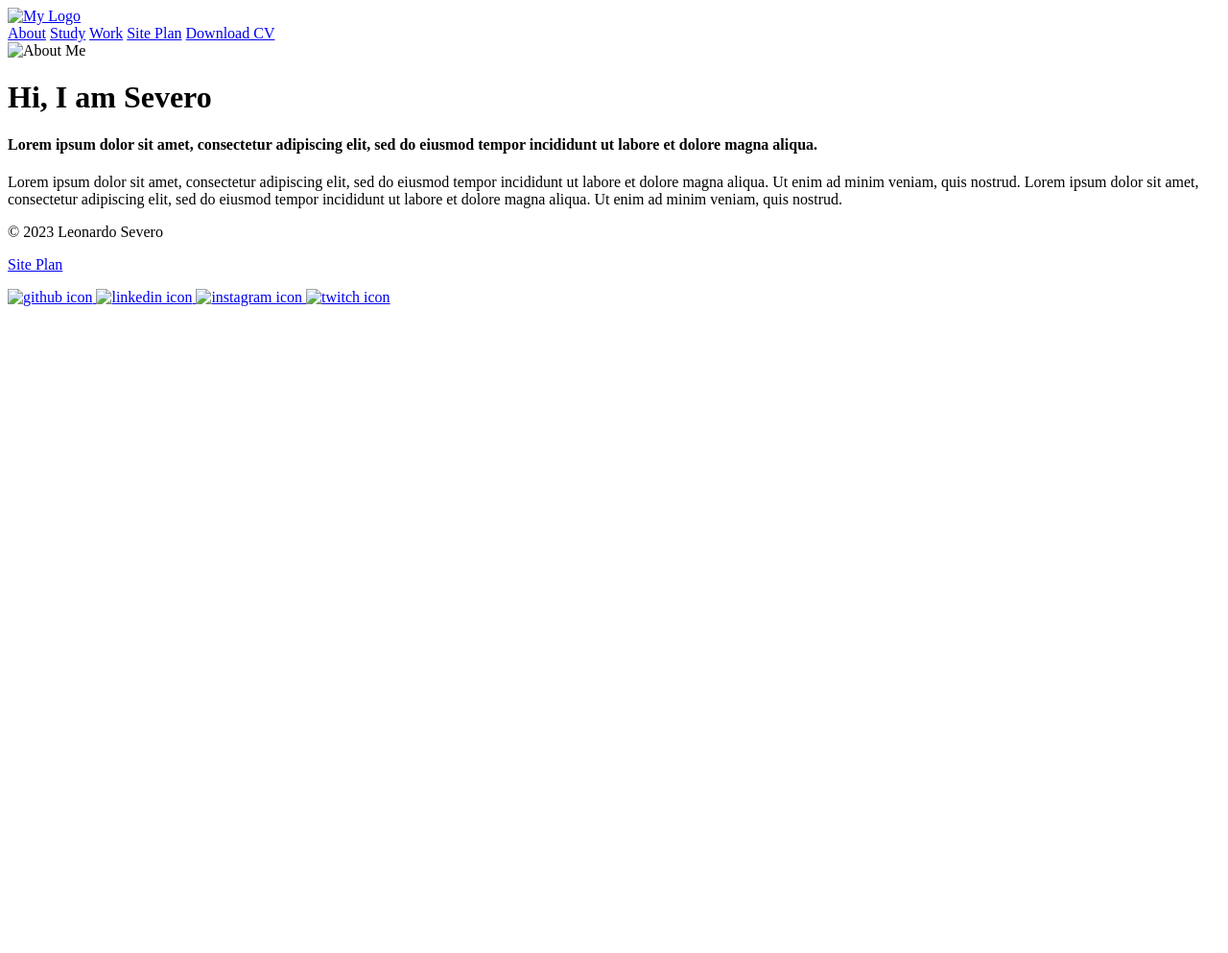
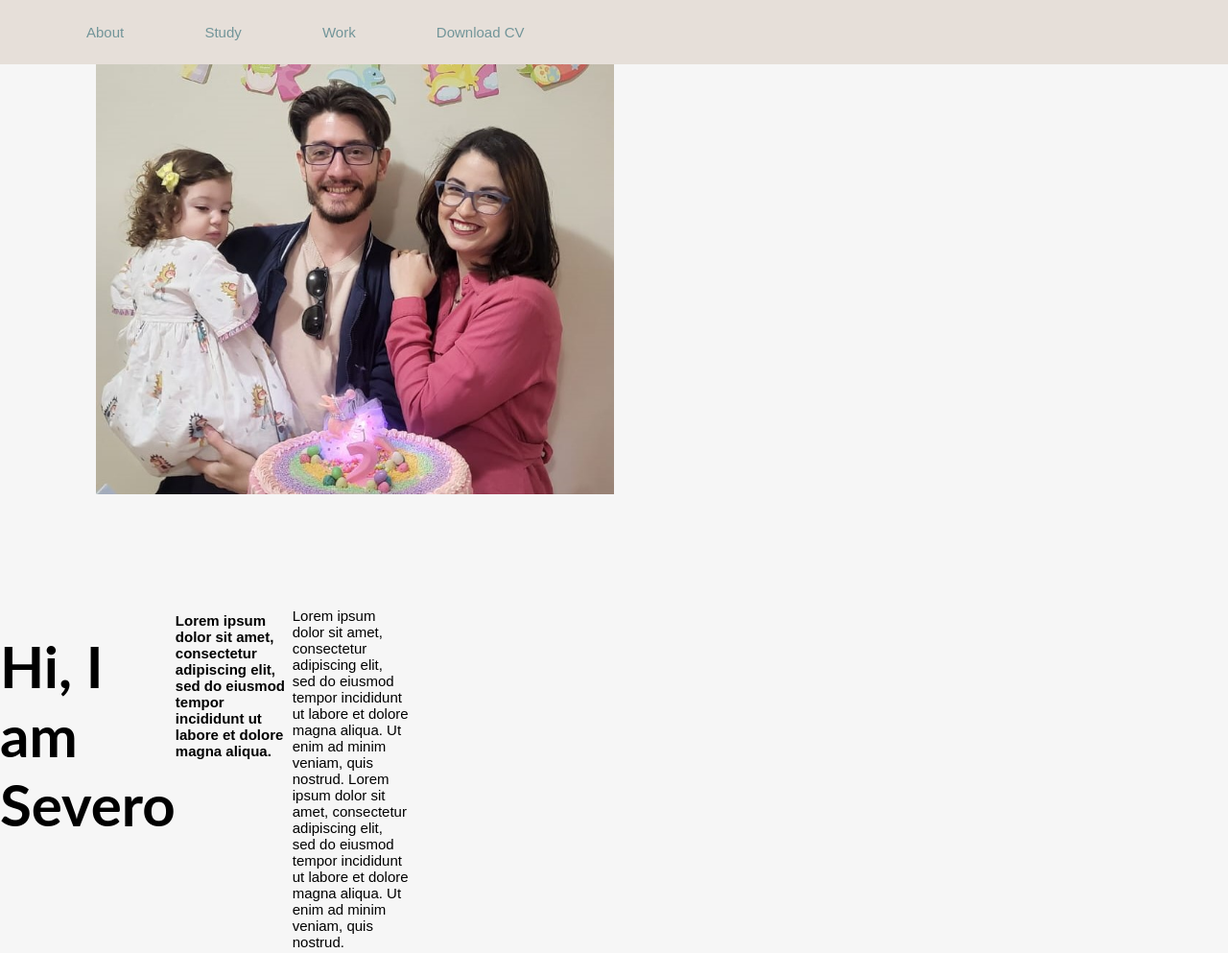
Before and after one commit to severoleonardo/WDD-130, a plain HTML site: page my_portfilio_project/index.html in a window 1280 px wide. Shown: the top 993 px of the page at 96% size. Before the commit the page ends 800 px from the top, so only its background shows below. Drawn offline with Linux system fonts and the light colour scheme.

Commit message:
portfolio html and css added

```diff
--- a/my_portfilio_project/index.html
+++ b/my_portfilio_project/index.html
@@ -4,28 +4,31 @@
     <meta charset="UTF-8">
     <meta name="viewport" content="width=device-width, initial-scale=1.0">
     <title>Personal Website | About</title>
+    <link rel="stylesheet" href="styles/style.css">
 </head>
 <body>
    <div id="content">
     <header>
-        <a id="logo" href="index.html">
-            <img class="logo" src="#" alt="My Logo">
-        </a>
+        <!-- <a id="logo_link" href="index.html">
+            <img class="logo" src="" alt="My Logo">
+        </a> -->
         <nav>
             <a href="index.html">About</a>
             <a href="study.html">Study</a>
             <a href="work.html">Work</a>
-            <a href="site-plan.html">Site Plan</a>
             <a href="#">Download CV</a>
         </nav>
     </header>
     <div id="hero">
-    <img id="hero-img" src="#" alt="About Me">
+        <div id="hero-box">
+            <img id="hero-img" src="images/Site images/aboutme.jpeg" alt="About Me">
+        </div>
     </div>
     <main class="bio">
         <h1 id="about-me">Hi, I am Severo</h1>
         <h4>Lorem ipsum dolor sit amet, consectetur adipiscing elit, sed do eiusmod tempor incididunt ut labore et dolore magna aliqua.</h4>
         <p>Lorem ipsum dolor sit amet, consectetur adipiscing elit, sed do eiusmod tempor incididunt ut labore et dolore magna aliqua. Ut enim ad minim veniam, quis nostrud. Lorem ipsum dolor sit amet, consectetur adipiscing elit, sed do eiusmod tempor incididunt ut labore et dolore magna aliqua. Ut enim ad minim veniam, quis nostrud.</p>
+
     </main>
     <footer>
         <p>© 2023 Leonardo Severo</p>
@@ -38,7 +41,7 @@
                 <img src="#" alt="linkedin icon">
             </a>
             <a href="https://www.instagram.com/severoreves_/" target="_blank">
-                <img src="#" alt="instagram icon">
+                <img src="images/Site images/instagram.png" alt="instagram icon">
             </a>
             <a href="https://www.twitch.tv/severoreves" target="_blank">
                 <img src="#" alt="twitch icon">
--- /dev/null
+++ b/my_portfilio_project/styles/style.css
@@ -0,0 +1,123 @@
+@import url('https://fonts.googleapis.com/css2?family=Josefin+Sans:ital,wght@0,200;0,500;1,700&family=Roboto+Serif&family=Roboto:ital,wght@0,100;0,500;1,400&display=swap');
+
+
+#logo_link {
+    padding-top: 5px;
+    justify-self: center;
+    align-self: center;
+}
+
+.icon {
+    width: 80px;
+    padding-top: 10px;
+}
+
+#hero {
+    display: grid;
+    grid-template-columns: 1fr 3fr 1fr;
+    margin-top: -100px;
+}
+
+.logo {
+    display: grid;
+    text-align: center;
+    width: 10px;
+    justify-content:flex-start;
+}
+
+
+#hero-box {
+    grid-column: 1/4;
+    grid-row: 1/3;
+    z-index: -1;
+    padding: 100px;
+}
+
+#hero-img {
+    width: 50%;
+}
+
+#content {
+    max-width: 1600px auto;
+}
+
+nav {
+    padding: 25px 50px;
+
+}
+
+nav a {
+    text-align: center;
+    color: #729599;
+    text-decoration: none;
+    padding: 16px 20px;
+    margin: 20px;
+    cursor: pointer;
+
+}
+
+nav a:hover {
+    background-color: #BCC5CE;
+    color: white;
+}
+
+header {
+    background-color: #E6DFD9;
+
+    grid-template-columns: 100px auto;
+
+}
+
+body {
+    height: 100%;
+    background-color: #f6f6f6;
+    font-family: Arial, Helvetica, sans-serif;
+    font-size: 15px;
+    margin: 0;
+    padding: 0;
+}
+
+
+.bio {
+    display: grid;
+    grid-template-columns: repeat(10, 1fr);
+}
+
+#about-me {
+    font-family: Lato, Arial, sans-serif;
+    font-size: 4em;
+
+}
+
+footer {
+    background-color: #E6DFD9;
+    color: #729599;
+    padding: 25px 50px;
+    margin-top: 200px;
+    display: flex;
+    justify-content: space-around;
+    align-items: center;
+}
+
+footer .social img {
+    padding-top: 15px;
+
+}
+
+footer .social img {
+    width: 30px;
+}
+
+footer a {
+    color: #729599;
+    text-decoration: none;
+}
+
+footer a:hover {
+    color: white;
+}
+
+
+footer p a:hover {
+    text-decoration: underline;
+}
```
